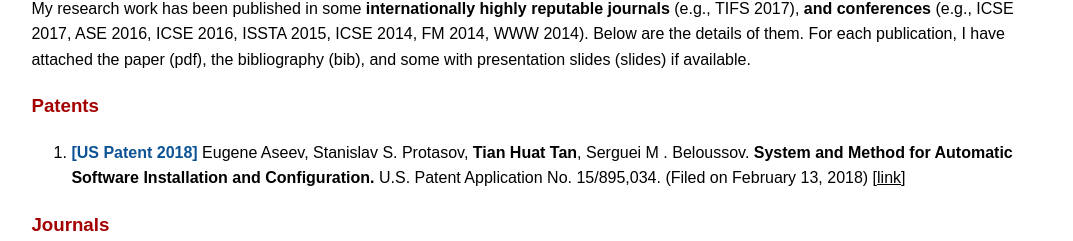
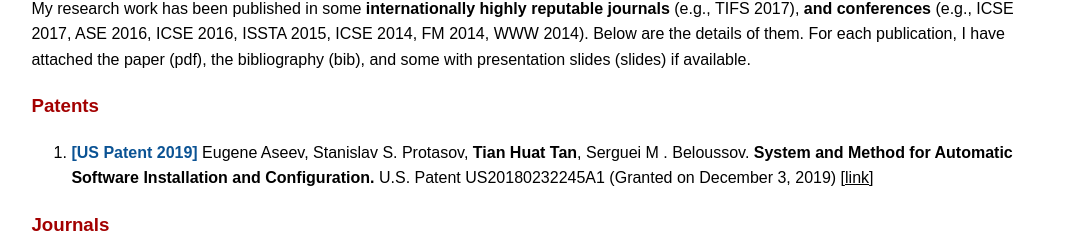
Before and after one commit to tianhuat/tianhuat.github.io, a plain HTML site: page index.html in a window 1280 px wide. Shown: the part 1254-1495 px from the top of the page, without its empty margins (103-1176 px from the left). Drawn offline with Linux system fonts and the light colour scheme.

Commit message:
US Patent

```diff
--- a/index.html
+++ b/index.html
@@ -107,7 +107,7 @@
 
 <h3>Patents</h3>
      <ol>
-         <li><span class="conference">[US Patent 2018]</span> Eugene Aseev, Stanislav S. Protasov, <b>Tian Huat Tan</b>, Serguei M . Beloussov. <b>System and Method for Automatic Software Installation and Configuration.</b> U.S. Patent Application No. 15/895,034. (Filed on February 13, 2018) [<a href="https://patents.google.com/patent/US20180232245A1/en" target="_blank">link</a>]</li>
+         <li><span class="conference">[US Patent 2019]</span> Eugene Aseev, Stanislav S. Protasov, <b>Tian Huat Tan</b>, Serguei M . Beloussov. <b>System and Method for Automatic Software Installation and Configuration.</b> U.S. Patent US20180232245A1 (Granted on December 3, 2019) [<a href="https://patents.google.com/patent/US20180232245A1/en" target="_blank">link</a>]</li>
 </ol>
 
 <h3>Journals</h3>
```
